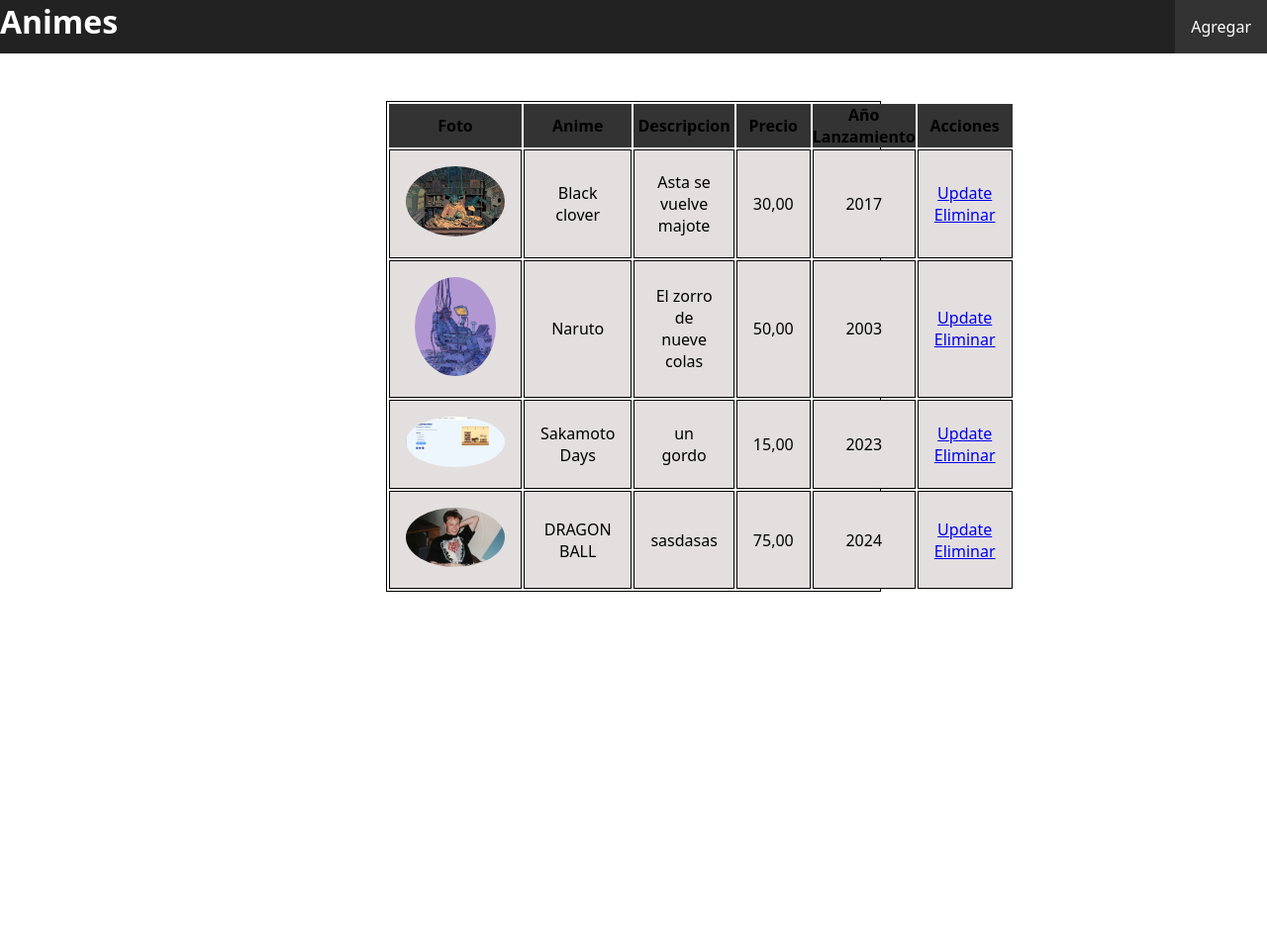
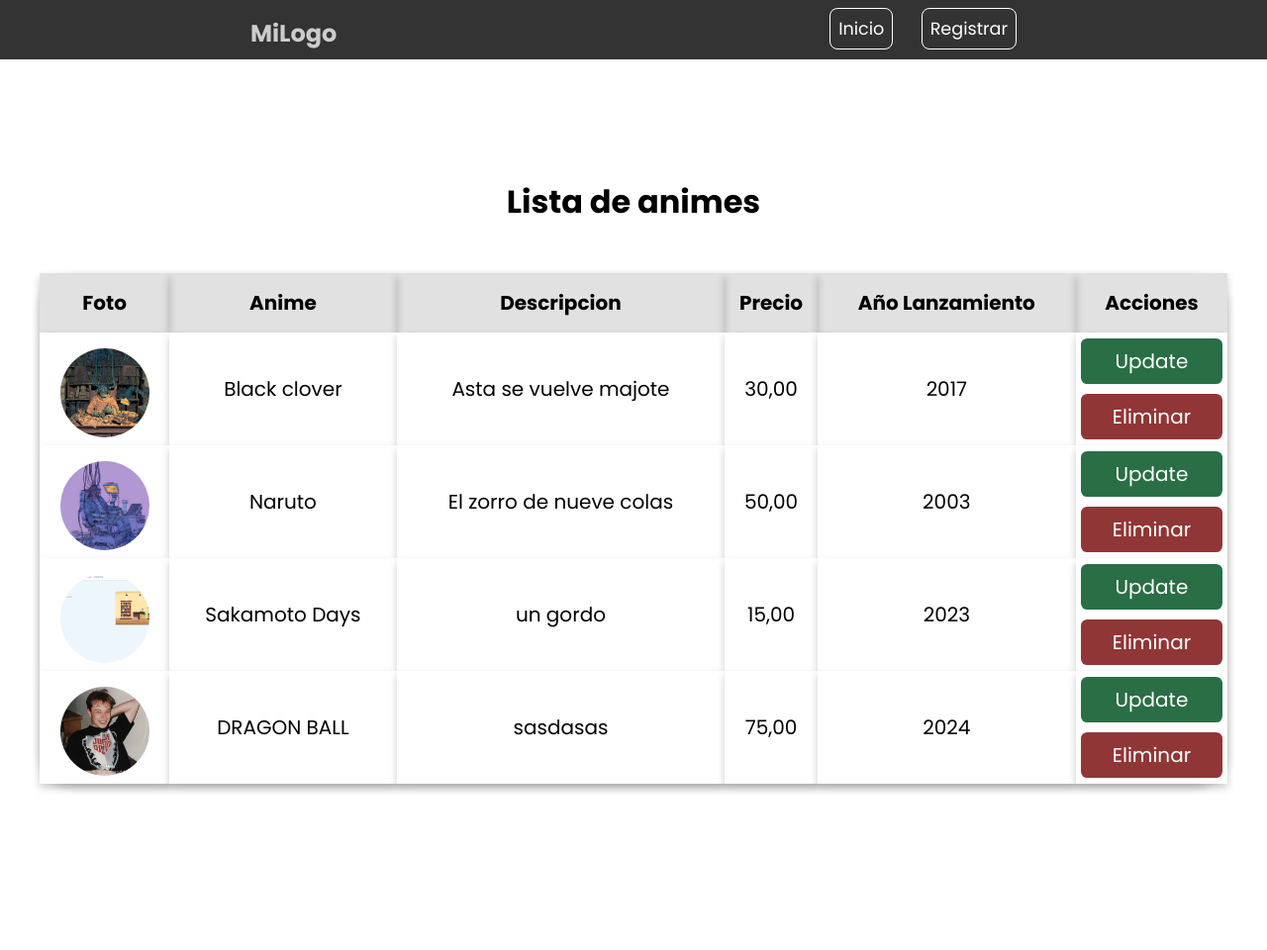
Before and after one commit to crisaac2709/CRUD, a Django app: page /anime/listar/ in a window 1280 px wide. Shown: the whole page at 99% size. Before the commit the page ends 598 px from the top, so only its background shows below. Run offline with Django 5.2, Linux system fonts and the light colour scheme; data comes from the database, SQL or seed files in the repository.

Commit message:
Se añadio estilos

```diff
--- a/MySite/anime/static/css/listar.css
+++ b/MySite/anime/static/css/listar.css
@@ -1,55 +1,79 @@
-* {
-    margin: 0;
-    padding: 0;
-    font-family: system-ui, -apple-system, BlinkMacSystemFont, 'Segoe UI', Roboto, Oxygen, Ubuntu, Cantarell, 'Open Sans', 'Helvetica Neue', sans-serif;
-}
 
-header {
+.contenedor {
     display: flex;
-    justify-content: space-between;
-    background-color: #222;
-    color: #fff;
-}
-
-nav {
-    display: flex;
+    flex-direction: column;
+    justify-content: center;
     align-items: center;
-}
-
-nav a {
-    text-decoration: none;
-    padding: 1rem;
-    background-color: #333;
-    color: #fff;
+    width: 100%;
+    height: 900px;
+    max-height: 1200px;
 }
 
 table {
-    margin: 3rem auto ;
-    max-width: 500px;
-    display: block;
-    justify-content: center;
-    border: 1px black solid;
+    margin-top: 3rem;
+    margin-bottom: 3rem;
+    padding: 1rem;
+    width: 100%;
+    max-width: 1200px;
+    box-shadow: 0 4px 8px rgba(0, 0, 0, 0.2);
+    text-align: center;
+    border-collapse: collapse;
+    font-size: 20px;
+    border-radius: 2rem;
 }
 
-thead {
-    background-color: #333;
+
+thead tr {
+    background-color: #e2e1e1;
+    padding: 1rem;
+    height: 60px;
 }
 
-tbody {
-    align-items: center;
+thead th {
+    box-shadow: 0 4px 8px rgba(0, 0, 0, 0.2);
 }
 
 tbody td {
-    text-align: center;
-    padding: 1rem;
-    background-color: #e3dfdf;
-    border: 1px solid black;
+    box-shadow: 0 4px 8px rgba(0, 0, 0, 0.2);
+    background-color: #fff;
 }
 
-
-
 .foto {
-    max-width: 100px;
-    max-height: 100px;
+    margin-top: 1rem;
+    width: 90px;
+    height: 90px;
+    object-fit: cover;
     border-radius: 100%;
 }
+
+.acciones {
+    display: flex;
+    flex-direction: column;
+}
+
+.acciones a {
+    text-decoration: none;
+    color: white;
+}
+
+.update {
+    background-color: rgb(41, 110, 69);
+    padding: 0.5rem;
+    margin: 0.3rem;
+    border-radius: 0.4rem;
+    transition: 0.3s all;
+}
+
+.update:hover {
+    background-color: rgb(55, 162, 98);
+}
+
+.delete {
+    background-color: rgb(144, 54, 54);
+    padding: 0.5rem;
+    margin: 0.3rem;
+    border-radius: 0.4rem;
+    transition: 0.3s all;
+}
+
+.delete:hover {background-color: rgb(172, 60, 60);}
--- a/MySite/anime/templates/listar.html
+++ b/MySite/anime/templates/listar.html
@@ -1,22 +1,13 @@
+{% extends 'base.html' %}
 
+
+{% block title %} <title>Listar</title> {% endblock %}
 {% load static %}
+{% block extra_css %} <link rel="stylesheet" href="{% static 'css/listar.css' %}"> {% endblock %}
 
-<!DOCTYPE html>
-<html lang="en">
-<head>
-    <meta charset="UTF-8">
-    <meta name="viewport" content="width=device-width, initial-scale=1.0">
-    <link rel="stylesheet" href="{% static 'css/listar.css' %}">
-    <title>Document</title>
-</head>
-<body>
-    <header>
-        <h1>Animes</h1>
-        <nav>
-            <a href="{% url 'anime:crear' %}">Agregar</a>
-        </nav>
-    </header>
-
+{% block content %}
+    <div class="contenedor">
+        <h1>Lista de animes</h1>
         <table>
             <thead>
                 <tr>
@@ -38,13 +29,16 @@
                     <td>{{anime.descripcion}}</td>
                     <td>{{anime.precio}}</td>
                     <td>{{anime.anio_lanzamiento}}</td>
-                <td class="acciones">
-                    <a href="{% url 'anime:update' anime.pk %}">Update</a>
-                    <a href="{% url 'anime:delete' anime.pk %}">Eliminar</a>
+                    <td>
+                        <div class="acciones">
+                            <a href="{% url 'anime:update' anime.pk %}" class="update">Update</a>
+                            <a href="{% url 'anime:delete' anime.pk %}" class="delete">Eliminar</a>
+                        </div>
                     </td>
                 </tr>
                 {%endfor%}
             </tbody>
         </table>
-</body>
-</html>
+    </div>
+
+{% endblock %}
--- /dev/null
+++ b/MySite/static/css/home.css
@@ -0,0 +1,29 @@
+* {
+    margin: 0;
+    padding: 0;
+    box-sizing: border-box;
+    font-family: "Poppins", sans-serif;
+}
+
+header {
+    display: flex;
+    justify-content: space-around;
+    height: 60px;
+    max-height: 100px;
+    padding: 1rem;
+    background-color: #333;
+}
+
+header h2 {
+    color: #ccc;
+}
+
+nav a {
+    padding: 0.5rem;
+    color: #fff;
+    text-decoration: none;
+    font-size: 1.1rem;
+    border: 1px solid #fff;
+    border-radius: 0.5rem;
+    margin-left: 1.5rem;
+}
--- /dev/null
+++ b/MySite/templates/base.html
@@ -0,0 +1,39 @@
+<!DOCTYPE html>
+<html lang="en">
+<head>
+    <meta charset="UTF-8">
+    <meta name="viewport" content="width=device-width, initial-scale=1.0">
+    {% block title %} {% endblock%}
+    {% load static %}
+    <link rel="stylesheet" href="{% static 'css/home.css' %}">
+    {% block extra_css%}  {%endblock%}
+    <link rel="preconnect" href="https://fonts.googleapis.com">
+    <link rel="preconnect" href="https://fonts.gstatic.com" crossorigin>
+    <link href="https://fonts.googleapis.com/css2?family=Poppins:wght@300;400;700&display=swap" rel="stylesheet">
+</head>
+<body>
+
+    <header>
+        <h2>MiLogo</h2>
+        <nav>
+            <a href="{% url 'anime:listar' %}">Inicio</a>
+            <a href="{% url 'anime:crear' %}">Registrar</a>
+        </nav>
+    </header>
+
+    <div class="contenedor-messages">
+        {% if messages %}
+        <ul>
+            {% for message in messages%}
+                <li class="{{message.tags}}">{{message}}</li>
+            {% endfor %}
+        </ul>
+        {% endif %}
+    </div>
+
+    {% block content %}
+
+    {% endblock %}
+
+</body>
+</html>
```
Also changed, not shown: MySite/anime/forms.py (+3 -7 lines), MySite/anime/static/css/eliminar.css (added, +52 -0 lines), MySite/anime/static/css/form.css (added, +83 -0 lines), MySite/anime/templates/crear.html (+30 -21 lines), MySite/anime/templates/delete.html (+11 -11 lines). Lines whose indentation alone changed are shown as unchanged.
